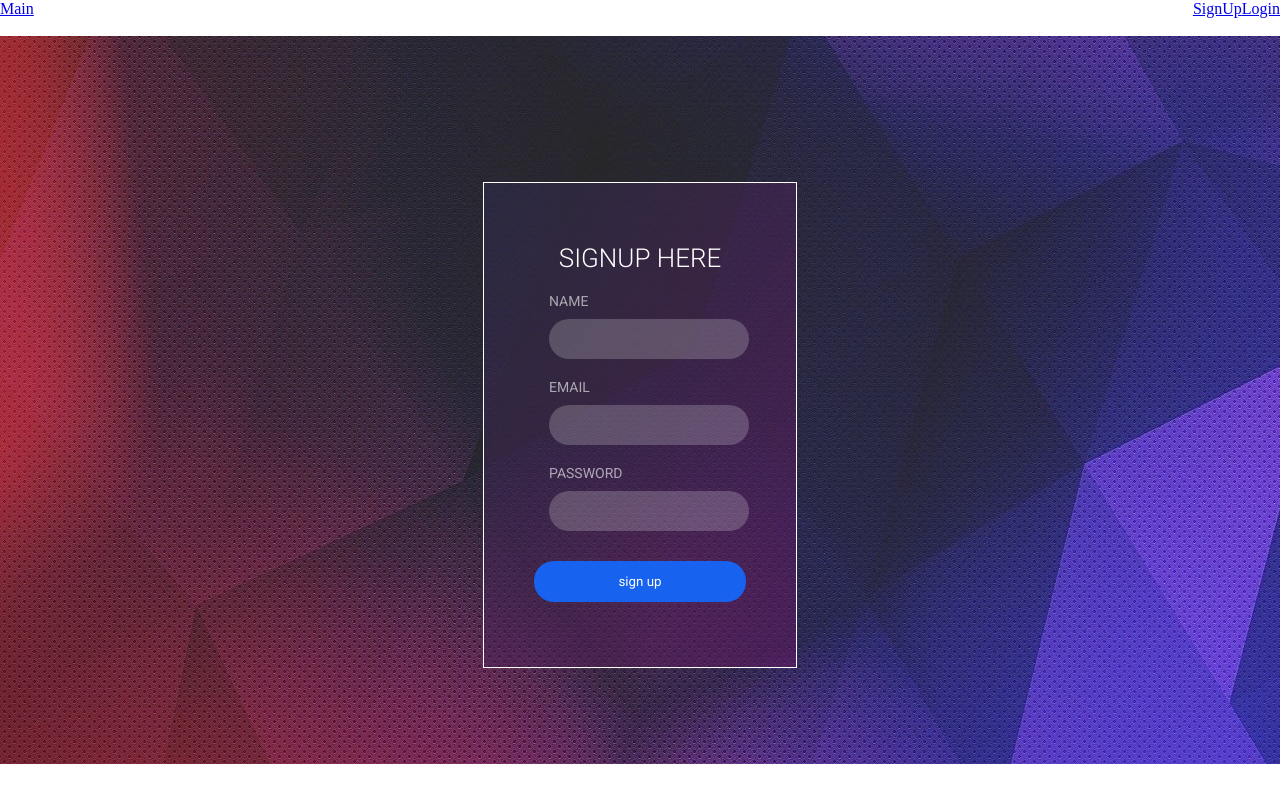
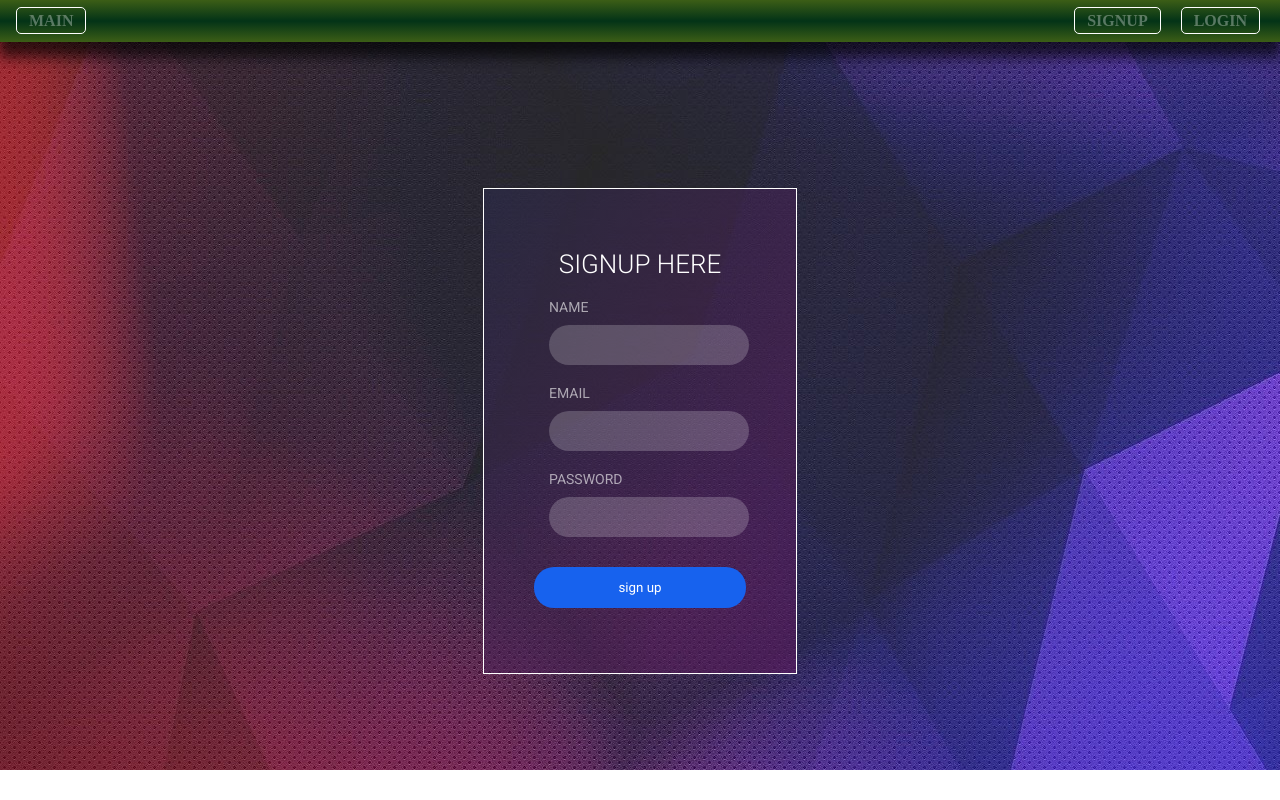
Before and after one commit to yuriev-yuriy/goit-react-hw-08-phonebook, a React (Create React App) app: page /register in a window 1280 px wide. Built offline with nearby package versions, Linux system fonts and the light colour scheme.

Commit message:
add styles to navBar

```diff
--- a/src/App.module.css
+++ b/src/App.module.css
@@ -1,8 +1,6 @@
-.App {
-  background: #ccc;
-  width: 480px;
-  margin: 0 auto;
-}
+/* .App {
+  position: relative;
+} */
 
 .Wrapper {
   display: flex;
--- a/src/Phonebook/ContactList.js
+++ b/src/Phonebook/ContactList.js
@@ -2,7 +2,7 @@
 import { useSelector, useDispatch } from 'react-redux';
 import { getFilteredContacts } from '../redux/phoneBook/phoneBookSelectors';
 import phoneBookOperations from '../redux/phoneBook/operations';
-import actions from '../redux/phoneBook/actions';
+// import actions from '../redux/phoneBook/actions';
 
 const ContactList = () => {
   const dispatch = useDispatch();
--- a/src/Phonebook/Filter.js
+++ b/src/Phonebook/Filter.js
@@ -1,7 +1,7 @@
 import { connect } from 'react-redux';
 import actions from '../redux/phoneBook/actions';
 import { getFilter } from '../redux/phoneBook/phoneBookSelectors';
-import { getFilteredContacts } from '../redux/phoneBook/phoneBookSelectors';
+// import { getFilteredContacts } from '../redux/phoneBook/phoneBookSelectors';
 
 const Filter = ({ value, onSubmit }) => {
   return (
--- a/src/PrivateRoute.js
+++ b/src/PrivateRoute.js
@@ -1,4 +1,3 @@
-import { Component } from 'react';
 import { useSelector } from 'react-redux';
 import { Route, Redirect } from 'react-router-dom';
 import { authSelectors } from './redux/auth';
--- a/src/components/AuthNav.js
+++ b/src/components/AuthNav.js
@@ -3,11 +3,11 @@ import s from './Components.module.css';
 
 const AuthNav = () => {
   return (
-    <div className={s.container}>
-      <NavLink to="/register" color="inherit">
+    <div>
+      <NavLink to="/register" className={s.text}>
         SignUp
       </NavLink>
-      <NavLink to="/login" color="inherit">
+      <NavLink to="/login" className={s.text}>
         Login
       </NavLink>
     </div>
--- a/src/components/Components.module.css
+++ b/src/components/Components.module.css
@@ -1,8 +1,12 @@
 .container {
   display: flex;
   justify-content: space-between;
-  height: 36px;
-  /* margin-right: 20px; */
+  height: 42px;
+  background: linear-gradient(#3c5e16, rgb(3, 51, 23), #3c5e16);
+  align-items: center;
+  box-shadow: 0 18px 12px rgba(0, 0, 0, 0.44), 0 10px 10px rgba(0, 0, 0, 0.44);
+  position: relative;
+  z-index: 2;
 }
 
 .wrap {
@@ -10,14 +14,22 @@
 }
 
 .text {
-  /* margin: 0; */
+  text-transform: uppercase;
   font-weight: 600;
   margin-right: 20px;
-  color: red;
+  color: #ffffff54;
+  border: 1px solid #fff;
+  border-radius: 5px;
+  text-decoration: none;
+  padding: 4px 12px;
+}
+
+.text:first-child {
+  margin-left: 16px;
 }
 
 .btn {
   display: flex;
-
-  justify-content: start;
+  /* justify-content: start; */
+  flex: start;
 }
--- a/src/components/Navigation.js
+++ b/src/components/Navigation.js
@@ -7,12 +7,12 @@ import s from './Components.module.css';
 const Navigation = () => {
   const isLoggedIn = useSelector(authSelectors.getIsLoggedIn);
   return (
-    <nav className={s.container}>
-      <NavLink to="/" color="inherit">
+    <nav>
+      <NavLink to="/" className={s.text}>
         Main
       </NavLink>
       {isLoggedIn && (
-        <NavLink to="/contacts" color="inherit">
+        <NavLink to="/contacts" className={s.text}>
           PhoneBook
         </NavLink>
       )}
--- a/src/components/UserMenu/UserMenu.js
+++ b/src/components/UserMenu/UserMenu.js
@@ -7,7 +7,7 @@ export const UserMenu = () => {
   const dispatch = useDispatch();
   const userName = useSelector(authSelectors.getUsername);
   return (
-    <div className={s.wrap}>
+    <div>
       <p className={s.text}>Welcome {userName}</p>
       <Button
         className={s.btn}
--- a/src/redux/auth/auth-operations.js
+++ b/src/redux/auth/auth-operations.js
@@ -28,6 +28,8 @@ const logIn = createAsyncThunk('auth/login', async credentials => {
     token.set(data.token);
     return data;
   } catch (error) {
+    console.log('HI LOL');
+    alert('Not valid credentials, try again');
     throw new Error(error);
   }
 });
--- a/src/view/LoginView.js
+++ b/src/view/LoginView.js
@@ -32,7 +32,7 @@ const LoginView = () => {
       <form onSubmit={handleSubmit} className={s.transparent}>
         <div className={s.formInner}>
           <h1>Login here</h1>
-          <label for="email">
+          <label>
             Email
             <input
               id="email"
@@ -44,7 +44,7 @@ const LoginView = () => {
               onChange={handleChange}
             />
           </label>
-          <label for="pass">
+          <label>
             {' '}
             Password
             <input
--- a/src/view/ViewStyles.module.css
+++ b/src/view/ViewStyles.module.css
@@ -124,7 +124,7 @@ input:focus::placeholder {
   line-height: 40px;
   border-radius: 20px;
   color: white;
-  background: rgba(255, 255, 255, 0.2);
+  background: #ffffff33;
   font-family: 'Roboto', sans-serif;
   /* outline: none; */
 }
```
Also changed, not shown: 1 other file (tests, documents, lock files or other folders).
